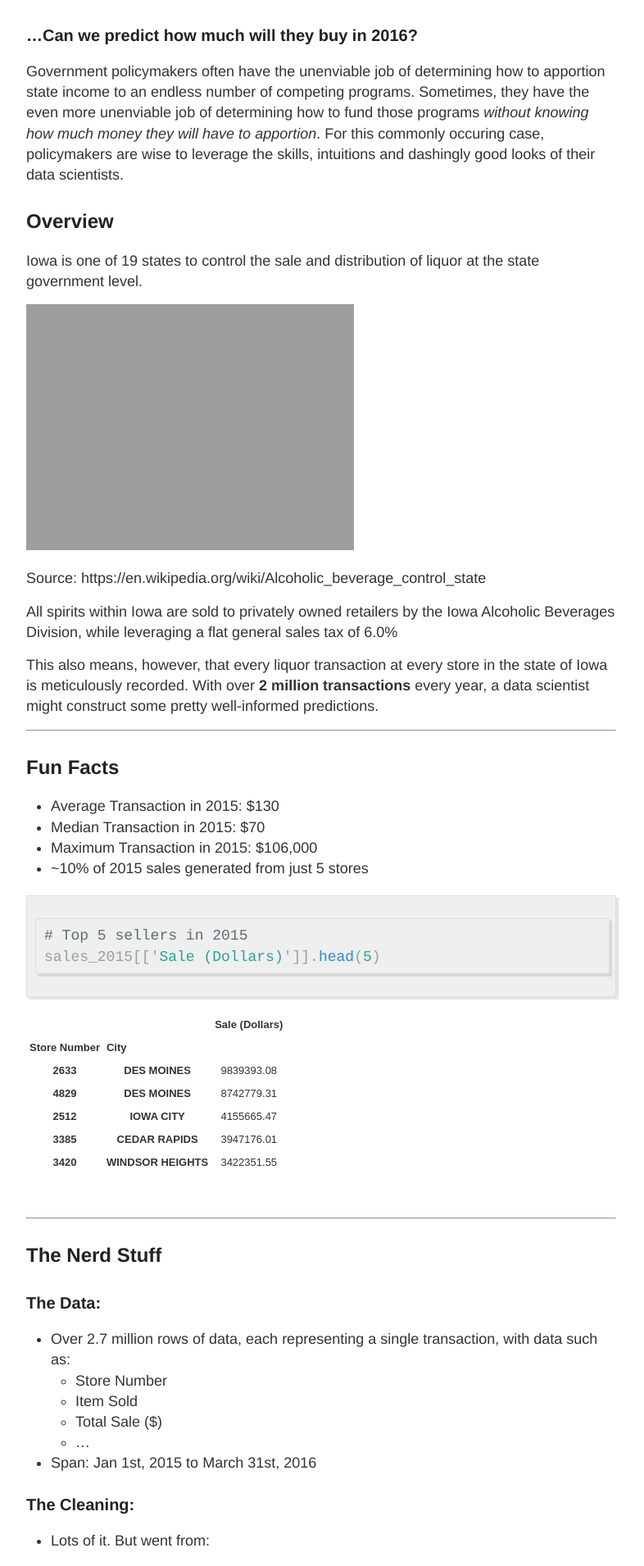
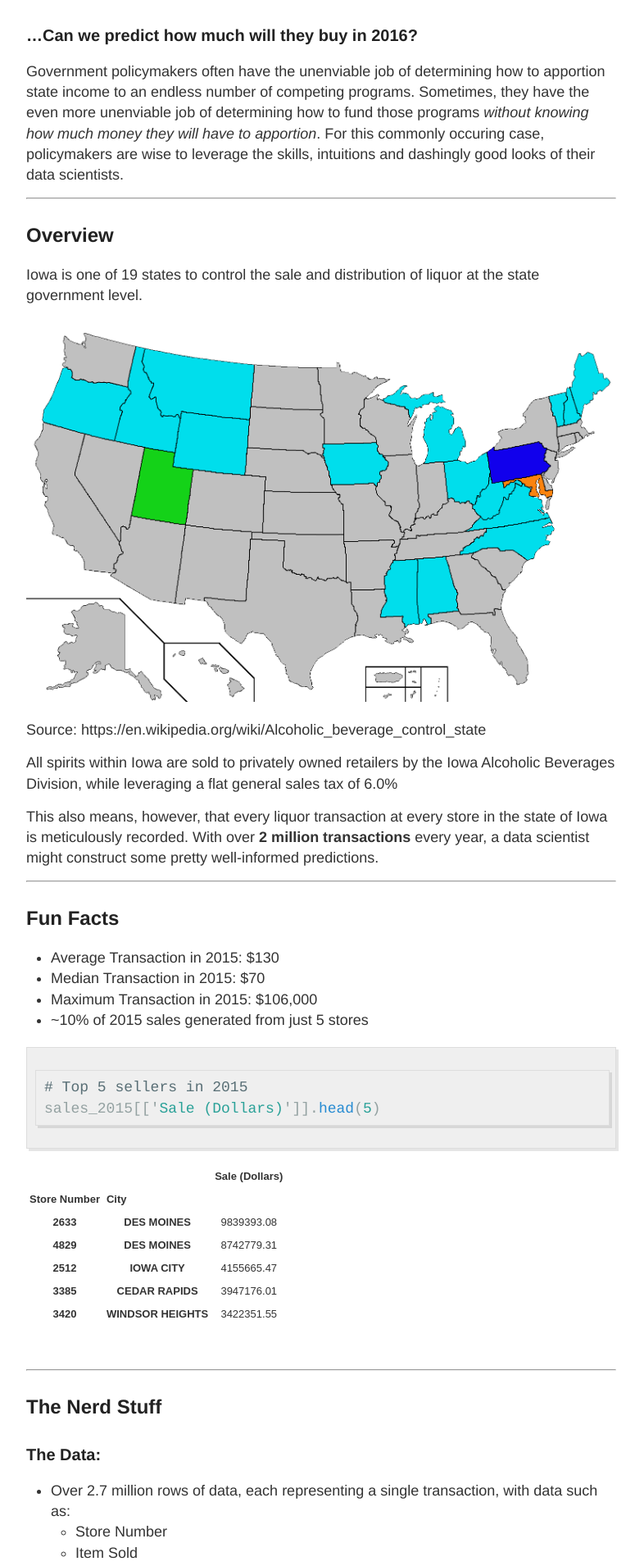
Before and after one commit to PhilPizza/jekyll-now, a Jekyll site: the page built from _posts/2018-02-12-iowa_liquor_blog.md, in a window 1280 px wide. Shown: the part 422-2332 px from the top of the page at 82% size, without its empty margins (248-1034 px from the left). Built offline with Jekyll 4.4.1, drawn with Linux system fonts in a browser that asks for light colours.

Commit message:
I think I finally fixed the pics

````diff
--- a/_posts/2018-02-12-iowa_liquor_blog.md
+++ b/_posts/2018-02-12-iowa_liquor_blog.md
@@ -11,12 +11,13 @@ title: Forecasting Iowa State Liquor Sales
 
 Government policymakers often have the unenviable job of determining how to apportion state income to an endless number of competing programs. Sometimes, they have the even more unenviable job of determining how to fund those programs *without knowing how much money they will have to apportion*. For this commonly occuring case, policymakers are wise to leverage the skills, intuitions and dashingly good looks of their data scientists.
 
+---
 
 ## Overview
 
 Iowa is one of 19 states to control the sale and distribution of liquor at the state government level.
 
-![png]('../images/iowa_liquor_blog_files/Abc_1.png')
+![png](../images/iowa_liquor_blog_files/Abc_1.png)
 
 Source: https://en.wikipedia.org/wiki/Alcoholic_beverage_control_state
 
@@ -210,8 +211,8 @@ iowa_merged.isnull().sum()
 
 ## Predictive Model Performance and Predictions
 
-![png]('../images/iowa_liquor_blog_files/model1.png')
-![png]('../images/iowa_liquor_blog_files/model2.png')
+![png](../images/iowa_liquor_blog_files/model1.png)
+![png](../images/iowa_liquor_blog_files/model2.png)
 
 
 ```python
````
